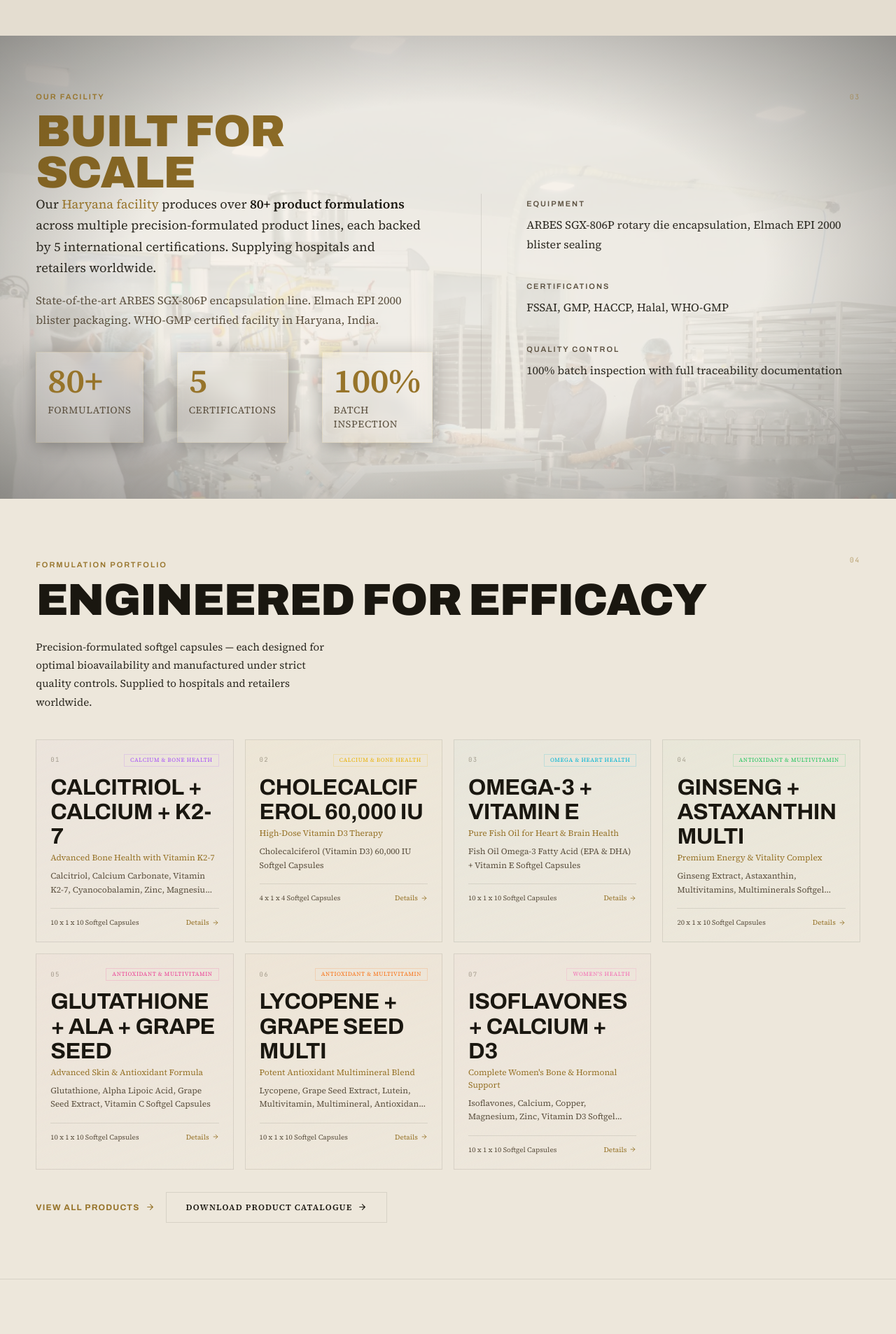
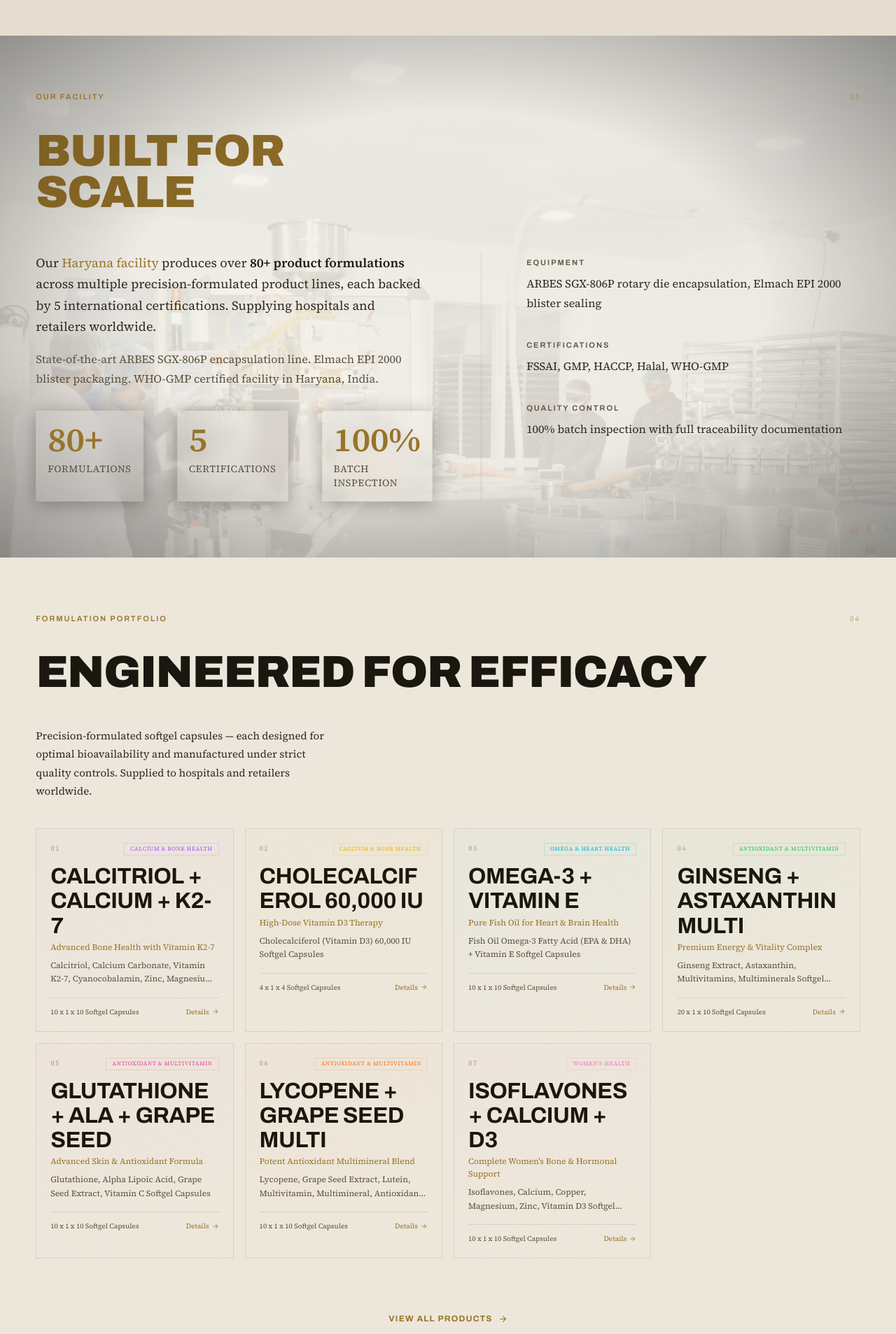
Before and after one commit to gauravlochab/admetus-lifesciences, a Next.js app: page / in a window 1280 px wide. Shown: the part 1220-3127 px from the top of the page at 70% size. Built offline with nearby package versions, Linux system fonts and the light colour scheme.

Commit message:
style: increase heading vertical spaces, stack & center CTA links, and perfectly align manufacturing process bullets without numbers

```diff
--- a/src/app/page.tsx
+++ b/src/app/page.tsx
@@ -268,8 +268,8 @@ function ScaleMetrics() {
       <span className="hidden lg:block absolute top-20 right-[var(--gutter)] section-number z-10">03</span>
 
       <div className="relative z-10 mx-auto max-w-[var(--container-max)] w-full px-[var(--gutter)]">
-        <SectionReveal>
-          <span className="label-text text-[var(--gold)] mb-3 block">OUR FACILITY</span>
+        <SectionReveal className="mb-10 md:mb-14">
+          <span className="label-text text-[var(--gold)] mb-8 md:mb-10 block">OUR FACILITY</span>
           <h2 className="display-section text-[var(--foreground)] text-gradient-gold">
             BUILT FOR<br />SCALE
           </h2>
@@ -336,11 +336,11 @@ function ProductShowcase() {
 
       <div className="mx-auto max-w-[var(--container-max)] px-[var(--gutter)]">
         <SectionReveal>
-          <span className="label-text text-[var(--gold)]">FORMULATION PORTFOLIO</span>
-          <h2 className="mt-3 display-section text-[var(--foreground)]">
+          <span className="label-text text-[var(--gold)] mb-8 md:mb-10 block">FORMULATION PORTFOLIO</span>
+          <h2 className="display-section text-[var(--foreground)]">
             ENGINEERED FOR EFFICACY
           </h2>
-          <p className="body-text text-[var(--text-cream)] max-w-[52ch] mb-8 md:mb-10 mt-6" style={{ fontSize: "0.9375rem" }}>
+          <p className="body-text text-[var(--text-cream)] max-w-[52ch] mb-8 md:mb-10 mt-8 md:mt-12" style={{ fontSize: "0.9375rem" }}>
             Precision-formulated softgel capsules &mdash; each designed for optimal
             bioavailability and manufactured under strict quality controls. Supplied to hospitals and retailers worldwide.
           </p>
@@ -378,11 +378,11 @@ function ProductShowcase() {
         </div>
       </div>
 
-      <div className="mx-auto max-w-[var(--container-max)] px-[var(--gutter)] mt-6 md:mt-8 flex flex-col sm:flex-row flex-wrap items-stretch sm:items-center gap-3 md:gap-4">
+      <div className="mx-auto max-w-[var(--container-max)] px-[var(--gutter)] mt-12 md:mt-16 flex flex-col items-center justify-center gap-4 text-center">
         <Link
           href="/products/"
           data-cursor="pointer"
-          className="min-h-[44px] inline-flex items-center justify-center sm:justify-start text-[0.75rem] font-bold uppercase tracking-[0.1em] text-[var(--gold)] gap-2"
+          className="min-h-[44px] inline-flex items-center justify-center text-[0.75rem] font-bold uppercase tracking-[0.1em] text-[var(--gold)] gap-2 hover:text-[var(--gold-light)]"
           style={{
             fontFamily: "var(--font-display)",
             transition: "color 200ms cubic-bezier(0.23, 1, 0.32, 1)",
@@ -512,21 +512,13 @@ function ManufacturingProcess() {
           <h2 className="display-section text-[var(--foreground)] mb-8 md:mb-10 mt-6 md:mt-8">THE PROCESS</h2>
         </SectionReveal>
 
-        <div className="relative">
-          {/* Tracing beam line — desktop only */}
-          <div className="hidden md:block absolute left-[3px] top-0 bottom-0 w-px bg-[var(--border-subtle)]" />
-          <div
-            className="hidden md:block absolute left-[3px] top-0 w-px h-16 tracing-beam-line"
-            style={{ background: "linear-gradient(to bottom, transparent, var(--gold), var(--gold-light), transparent)" }}
-          />
-
-          <div className="grid grid-cols-1 md:grid-cols-2 gap-x-12 lg:gap-x-16 gap-y-6 md:gap-y-8 md:pl-6">
+        <div>
+          <div className="grid grid-cols-1 md:grid-cols-2 gap-x-12 lg:gap-x-16 gap-y-8">
             {steps.map((step, i) => (
               <SectionReveal key={step.num} delay={i * 0.05}>
-                <div className="flex gap-4 group relative">
-                  {/* Node dot on the beam line — desktop */}
-                  <div className="hidden md:block absolute -left-[27px] top-1 w-2 h-2 rounded-full border border-[var(--gold)] bg-[var(--bg-warm-dark)] group-hover:bg-[var(--gold)] transition-colors duration-300" />
-                  <span className="text-[0.5625rem] font-mono text-[var(--gold)] opacity-60 pt-1">{step.num}</span>
+                <div className="flex items-start gap-4 group">
+                  {/* Hollow gold circle bullet aligned perfectly inline with text */}
+                  <div className="w-2.5 h-2.5 rounded-full border border-[var(--gold)] bg-transparent group-hover:bg-[var(--gold)] transition-colors duration-300 mt-1.5 flex-shrink-0" />
                   <div>
                     <h3
                       className="text-sm font-bold uppercase tracking-[0.05em] text-[var(--foreground)] group-hover:text-[var(--gold)] transition-colors duration-200"
```
